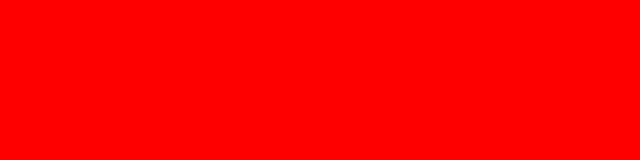
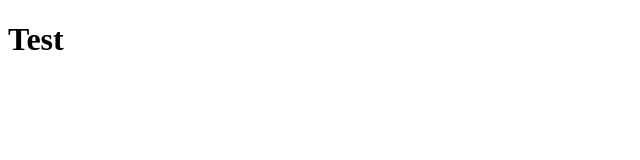
Before and after one commit to csgofun/cs.go.fun.gitgub.io, a plain HTML site: page index.html in a window 1280 px wide. Shown: the whole page, without its empty margins (0-640 px from the left). Drawn offline with Linux system fonts and the light colour scheme.

Commit message:
Update index.html

```diff
--- a/index.html
+++ b/index.html
@@ -1,10 +1,9 @@
 <!DOCTYPE html>
 <html>
 <head>
-<link rel="stylesheet" type="text/css" href="style.css">
 	<title>Test</title>
 </head>
 <body>
-
+<h1>Test</h1>
 </body>
 </html>
```
